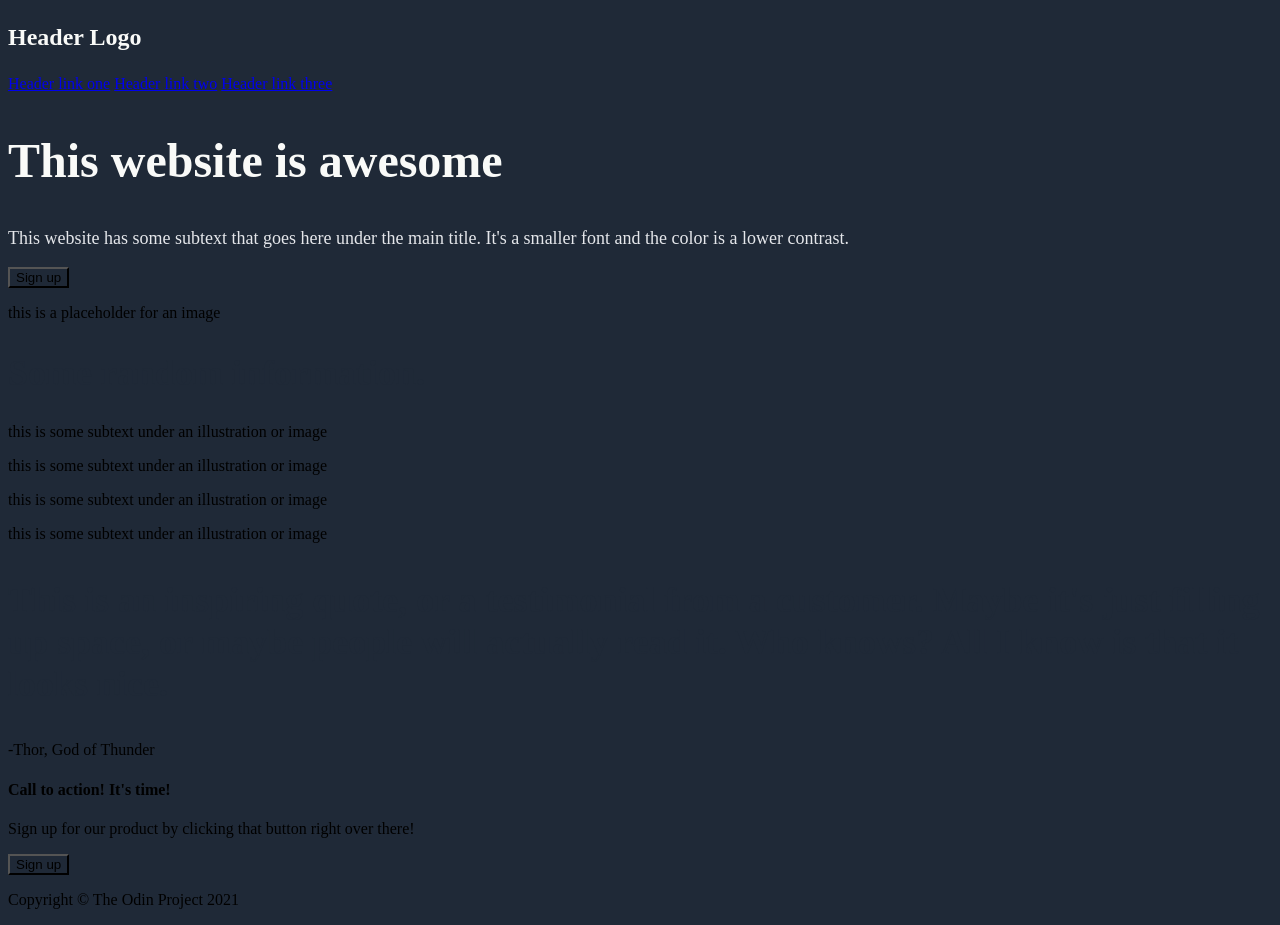
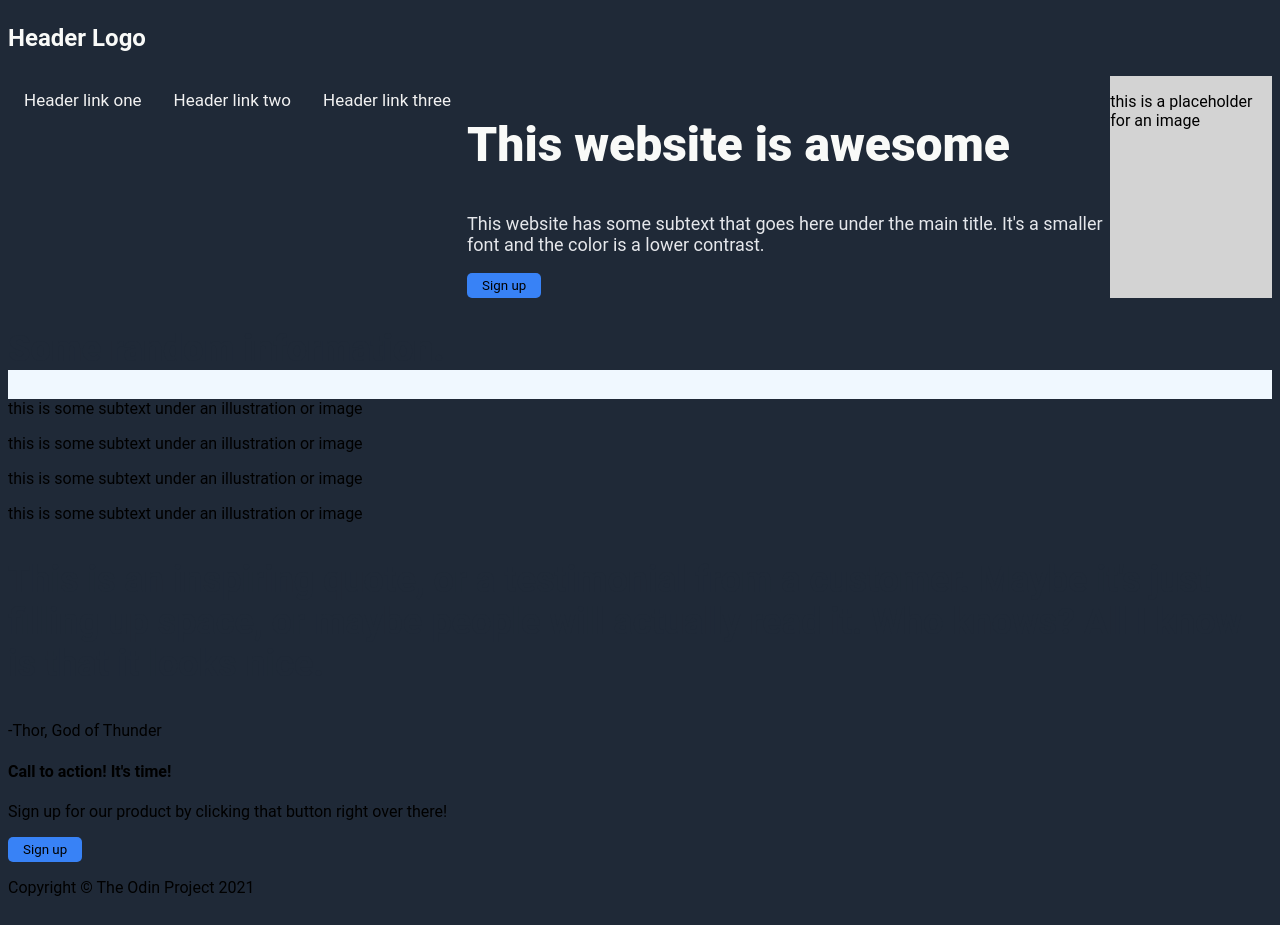
Before and after one commit to iamethanglenny/landing-page-odin-project, a plain HTML site: page index.html in a window 1280 px wide. Drawn offline with Linux system fonts and the light colour scheme.

Commit message:
Feat: Add first class stylings to navbar and hero section

```diff
--- a/stylesheet.css
+++ b/stylesheet.css
@@ -1,10 +1,20 @@
 * {
-    font: Roboto;
+    font-family: "Roboto";
     background-color: #1F2937;
 }
 
-.navbar {
+section {
+    display: block;
+}
 
+.navbar a {
+    display: flex;
+    float: left;
+    color: #f2f2f2;
+    text-align: center;
+    padding: 14px 16px;
+    text-decoration: none;
+    font-size: 17px;
 }
 
 .header-logo {
@@ -14,11 +24,14 @@
 
 
 .hero {
-
+    display: flex;
+    justify-content: center;
 }
 
 .hero-main {
-
+    display: flex;
+    flex: 1;
+    flex-direction: row;
 }
 
 .left-side {
@@ -36,8 +49,11 @@
     color: #E5E7EB;
 }
 
-.signup .fill {
+button {
     background-color: #3882F6;
+    border: none;
+    border-radius: 5px;
+    padding: 5px 15px 5px 15px;
 }
 
 .signup .hollow {
@@ -45,15 +61,17 @@
 }
 
 .right-side {
-
+    background-color: lightgrey;
+    flex-direction: column;
 }
 
 .placeholder {
-
+    background-color: lightgrey;
+    align-self: center;
 }
 
 .info {
-
+    background-color: aliceblue;
 }
 
 .info-header {
@@ -97,7 +115,7 @@
 }
 
 .cta {
-
+    background-color: aliceblue;
 }
 
 .cta-div {
```
